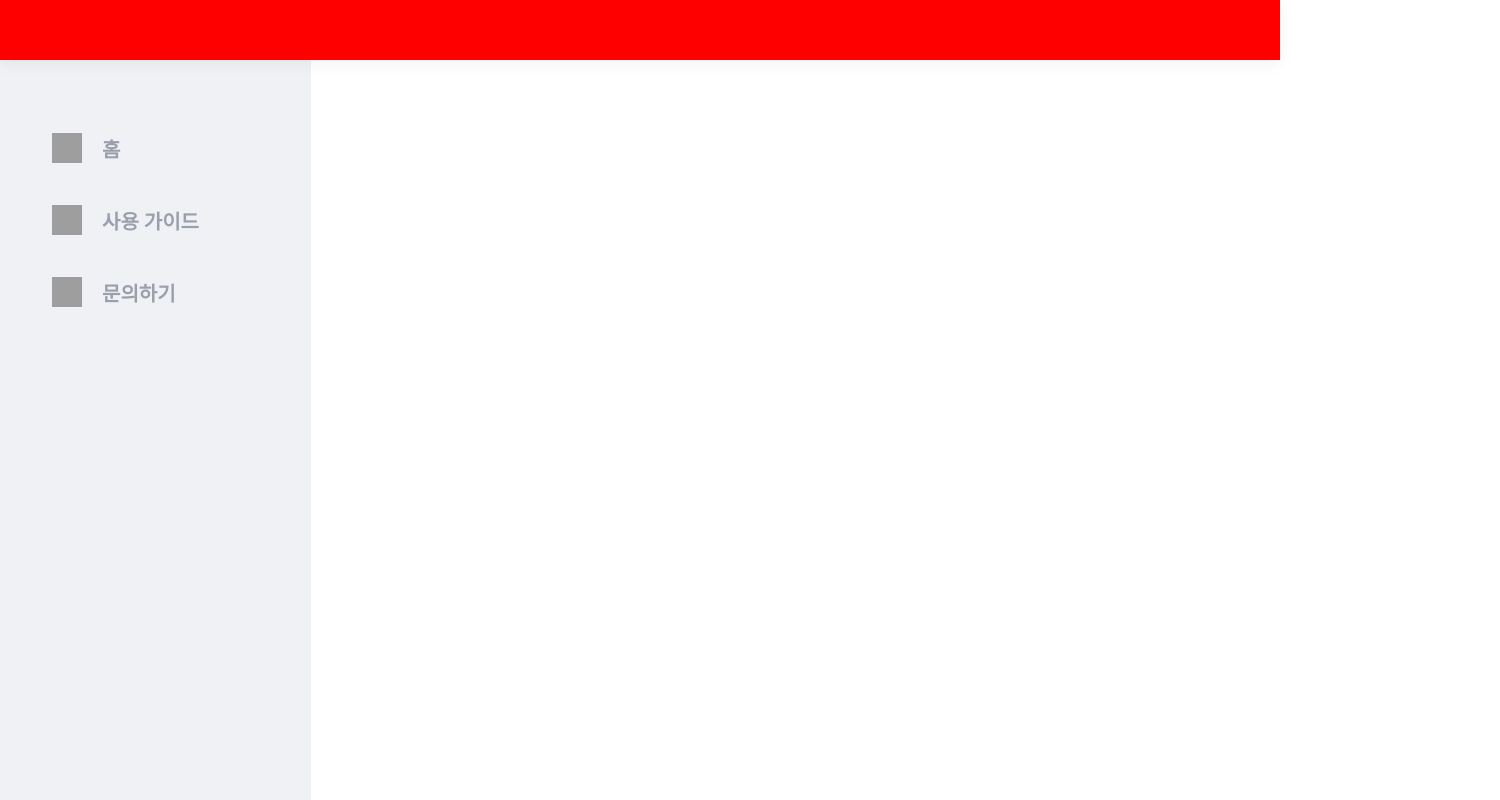
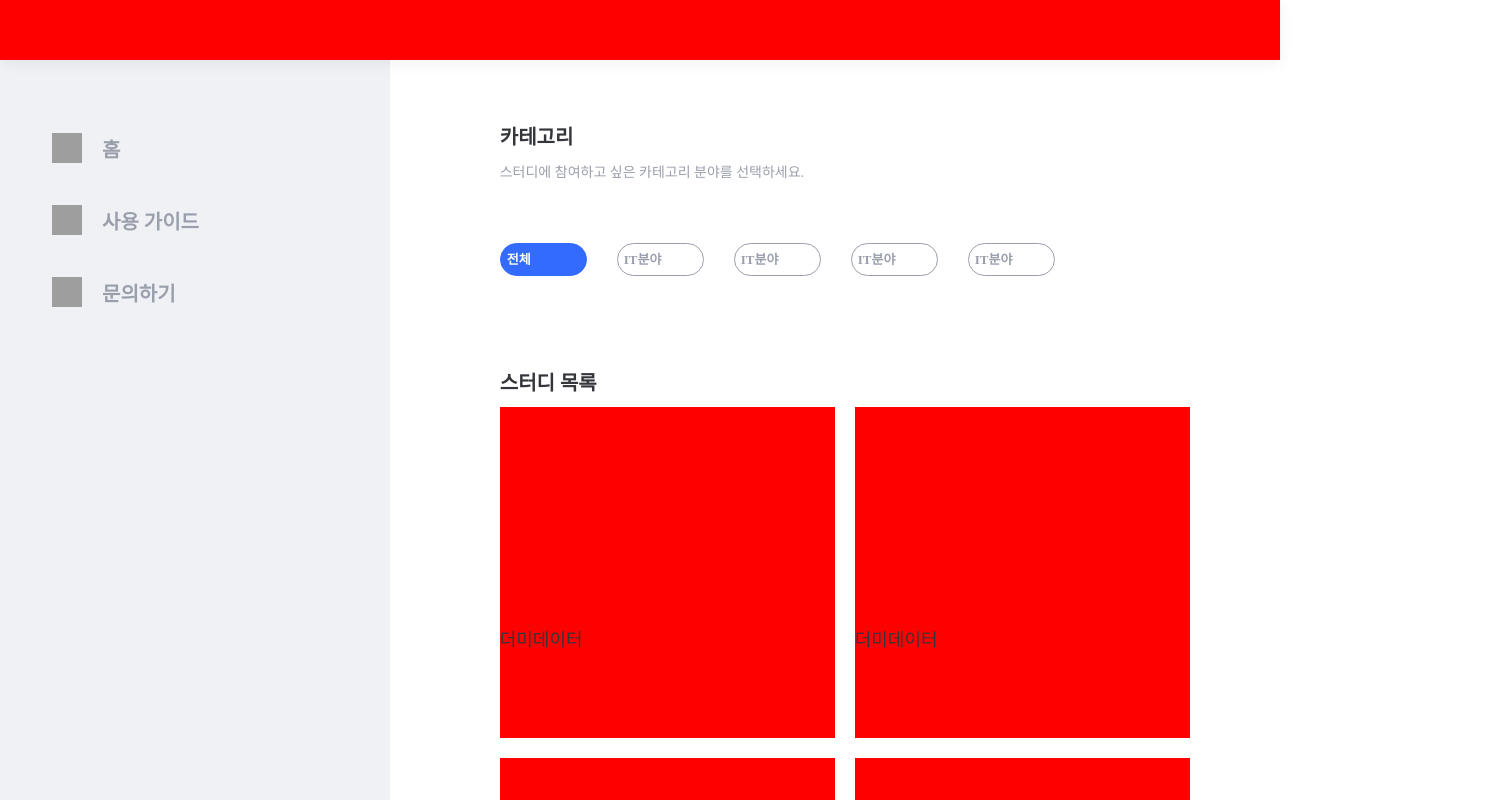
Before and after one commit to real-compacted-developer/connect-class, a React (Create React App) app in the folder front/: page / in a window 1280 px wide. Shown: the top 800 px of the page, 1500 px wide, since content can reach past the window. Built offline with nearby package versions, Linux system fonts and the light colour scheme; no server answers; grey boxes are pictures that could not be loaded.

Commit message:
feat: 메인페이지 스터디 리스트 컴포넌트 제작
스터디목록들과 카테고리 구분을 위한 컴포넌트들의 마크업 작업

우선 해당 컴포넌트들을 나누고, 필요한 파일 생성 및 스타일 속성을 추가함

```diff
--- a/front/src/components/MainPage/Content/Category.tsx
+++ b/front/src/components/MainPage/Content/Category.tsx
@@ -2,14 +2,90 @@ import React from "react";
 import styled from "styled-components";
 
 const Wrapper = styled.div`
-  width: 100vw;
-  height: 100vh;
+  width: 100%;
+
+  padding: 65px 110px;
 
   display: flex;
+  flex-direction: column;
+`;
+
+const Title = styled.span`
+  width: 77px;
+  height: 20px;
+  font-family: GmarketSans;
+  font-size: 20px;
+  font-weight: bold;
+  font-stretch: normal;
+  font-style: normal;
+  line-height: 1.2;
+  letter-spacing: normal;
+  text-align: left;
+  color: #34363b;
+`;
+
+const Text = styled.p`
+  margin-top: 20px;
+
+  width: 319px;
+  height: 14px;
+  font-family: GmarketSans;
+  font-size: 14px;
+  font-weight: 500;
+  font-stretch: normal;
+  font-style: normal;
+  line-height: 1.21;
+  letter-spacing: normal;
+  text-align: left;
+  color: #9a9fac;
+`;
+
+const ButtonWrapper = styled.div`
+  margin-top: 50px;
+
+  .active {
+    background-color: #346bff;
+    color: #ffffff;
+    border: solid 1.5px #346bff;
+  }
+`;
+
+const Button = styled.button`
+  margin-right: 30px;
+
+  width: 87px;
+  height: 33px;
+  border-radius: 30px;
+  border: solid 1.5px #9a9fac;
+  background-color: #ffffff;
+  outline: none;
+
+  font-family: GmarketSans;
+  font-size: 13px;
+  font-weight: bold;
+  font-stretch: normal;
+  font-style: normal;
+  line-height: 1.23;
+  letter-spacing: normal;
+  text-align: left;
+  color: #9a9fac;
 `;
 
 const Category: React.FC = () => {
-  return <Wrapper></Wrapper>;
+  return (
+    <Wrapper>
+      <Title>카테고리</Title>
+      <Text>스터디에 참여하고 싶은 카테고리 분야를 선택하세요.</Text>
+
+      <ButtonWrapper>
+        <Button className={"active"}>전체</Button>
+        <Button>IT분야</Button>
+        <Button>IT분야</Button>
+        <Button>IT분야</Button>
+        <Button>IT분야</Button>
+      </ButtonWrapper>
+    </Wrapper>
+  );
 };
 
 export default Category;
--- /dev/null
+++ b/front/src/components/MainPage/Content/StudyCard.tsx
@@ -0,0 +1,42 @@
+import React from "react";
+import styled from "styled-components";
+
+const Wrapper = styled.div`
+  margin: 0px 20px 20px 0;
+  width: 335px;
+  height: 331px;
+
+  display: flex;
+  flex-direction: column;
+  background-color: red;
+`;
+
+const Image = styled.div`
+  width: 335px;
+  height: 223px;
+`;
+
+const Title = styled.span`
+  width: 149px;
+  height: 18px;
+  font-family: GmarketSans;
+  font-size: 18px;
+  font-weight: 500;
+  font-stretch: normal;
+  font-style: normal;
+  line-height: 1.22;
+  letter-spacing: normal;
+  text-align: left;
+  color: #34363b;
+`;
+
+const StudyCard: React.FC = () => {
+  return (
+    <Wrapper>
+      <Image />
+      <Title>더미데이터</Title>
+    </Wrapper>
+  );
+};
+
+export default StudyCard;
--- a/front/src/components/MainPage/Content/StudyList.tsx
+++ b/front/src/components/MainPage/Content/StudyList.tsx
@@ -1,15 +1,52 @@
 import React from "react";
 import styled from "styled-components";
 
+import StudyCard from "./StudyCard";
+
 const Wrapper = styled.div`
-  width: 100vw;
-  height: 100vh;
+  width: 100%;
+  padding: 30px 110px;
 
   display: flex;
+  flex-direction: column;
+`;
+
+const Title = styled.span`
+  height: 20px;
+  font-family: GmarketSans;
+  font-size: 20px;
+  font-weight: bold;
+  font-stretch: normal;
+  font-style: normal;
+  line-height: 1.2;
+  letter-spacing: normal;
+  text-align: left;
+  color: #34363b;
+`;
+
+const List = styled.ul`
+  display: flex;
+  flex-wrap: wrap;
+
+  list-style: none;
+  padding: 0;
 `;
 
 const StudyList: React.FC = () => {
-  return <Wrapper></Wrapper>;
+  return (
+    <Wrapper>
+      <Title>스터디 목록</Title>
+
+      <List>
+        <StudyCard />
+        <StudyCard />
+        <StudyCard />
+        <StudyCard />
+        <StudyCard />
+        <StudyCard />
+      </List>
+    </Wrapper>
+  );
 };
 
 export default StudyList;
--- a/front/src/components/MainPage/Content/index.tsx
+++ b/front/src/components/MainPage/Content/index.tsx
@@ -5,10 +5,13 @@ import Category from "./Category";
 import StudyList from "./StudyList";
 
 const Wrapper = styled.div`
+  margin-top: 60px;
+
   width: calc(100% - 311px);
   height: 100%;
 
   display: flex;
+  flex-direction: column;
 `;
 
 const Content: React.FC = () => {
```
